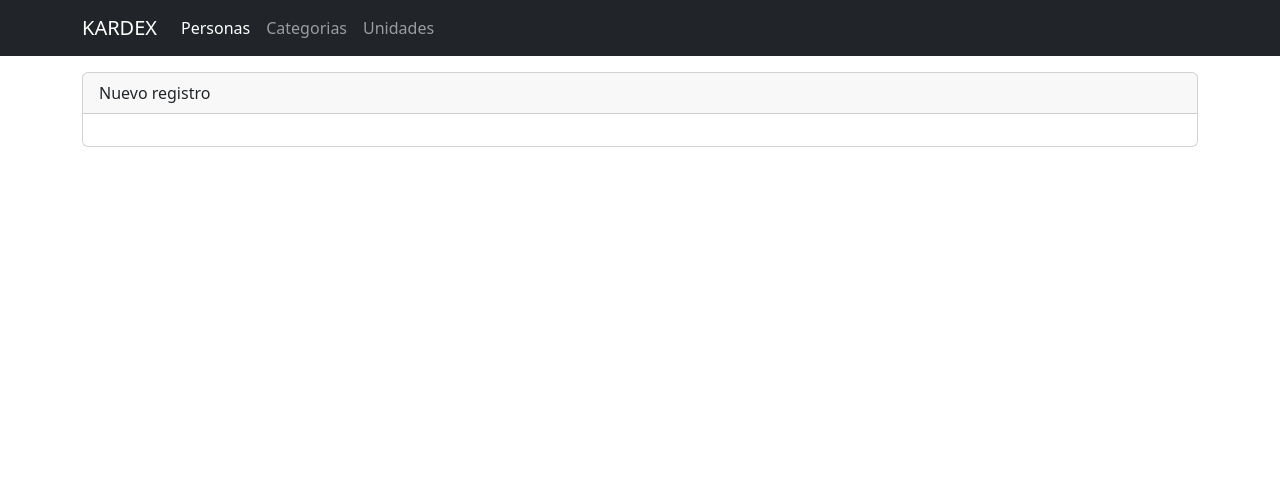
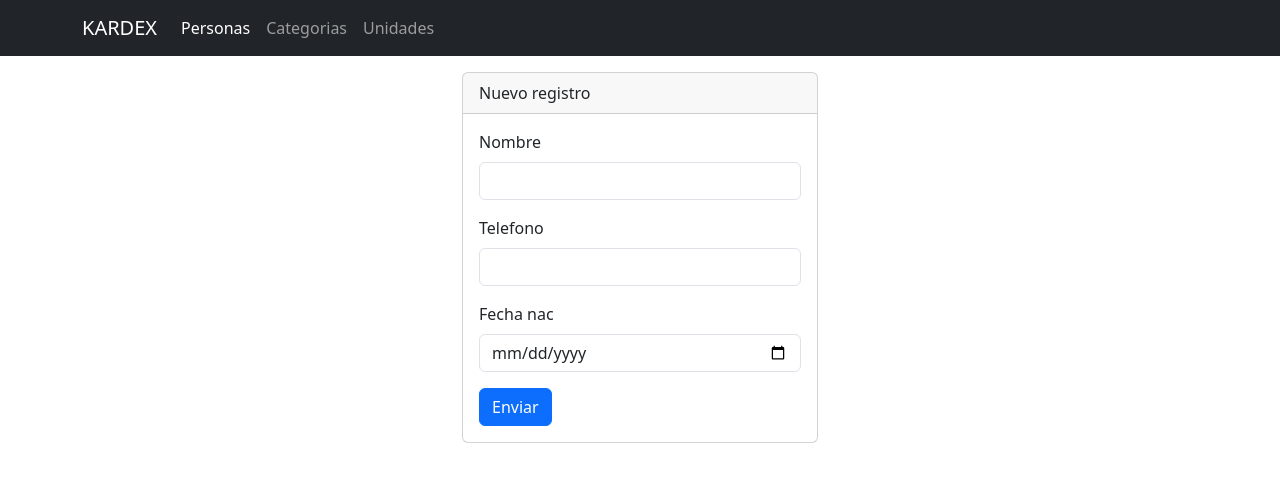
Before and after one commit to MarielaCL21/crudKardex, a Flask app: template templates/personas/create.html in a window 1280 px wide. Shown: the top 482 px of the page. Run offline with Flask 3, Linux system fonts and the light colour scheme; the template is opened without the code that fills it: most values are stand-ins (such as "Sample title", 1, 10 or a date in 2020).

Commit message:
Actualizar create.html

```diff
--- a/templates/personas/create.html
+++ b/templates/personas/create.html
@@ -1,16 +1,33 @@
 {% include 'header.html' %}
-<div>
+
+<div class="row">
     <div class="col-4"></div>
-    <div class="col-4"></div>
+    <div class="col-4">
         <div class="card">
             <div class="card-header">
               Nuevo registro
             </div>
             <div class="card-body">
-
+                <form action="{{ url_for('personas_save')}}" method="POST">
+                    <div class="mb-3">
+                        <label for="" class="form-label">Nombre</label>
+                        <input type="text" class="form-control" name="nombre">
+                    </div>
+                    <div class="mb-3">
+                        <label for="" class="form-label">Telefono</label>
+                        <input type="text" class="form-control" name="telefono">
+                    </div>
+                    <div class="mb-3">
+                        <label for="" class="form-label">Fecha nac</label>
+                        <input type="date" class="form-control" name="fecha_nac">
+                    </div>
+                    <button type="submit" class="btn btn-primary">Enviar</button>
+                </form>
+            </div>
           </div>
     </div>
     <div class="col-4"></div>
 </div>
 
+
 {% include 'footer.html' %}
```
Lines whose indentation alone changed are shown as unchanged.
